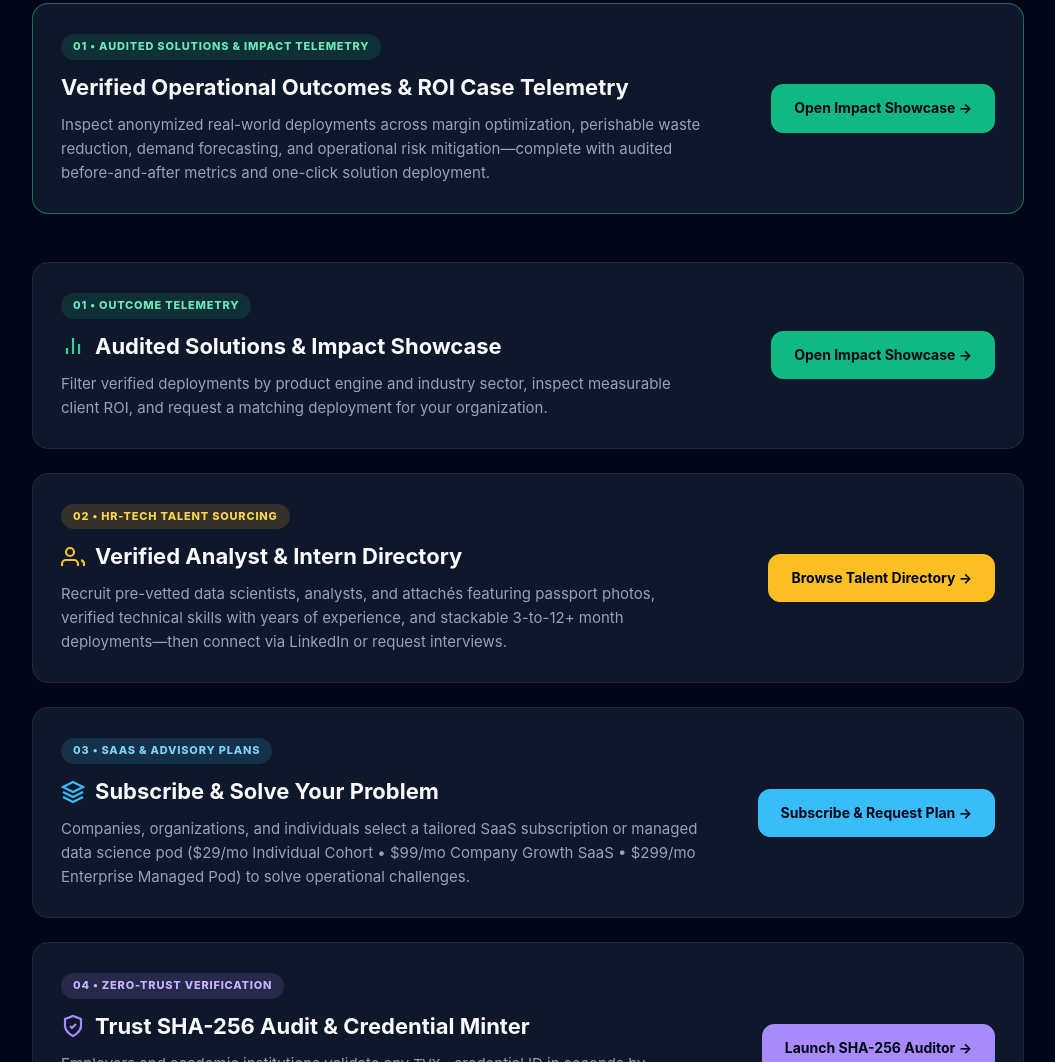
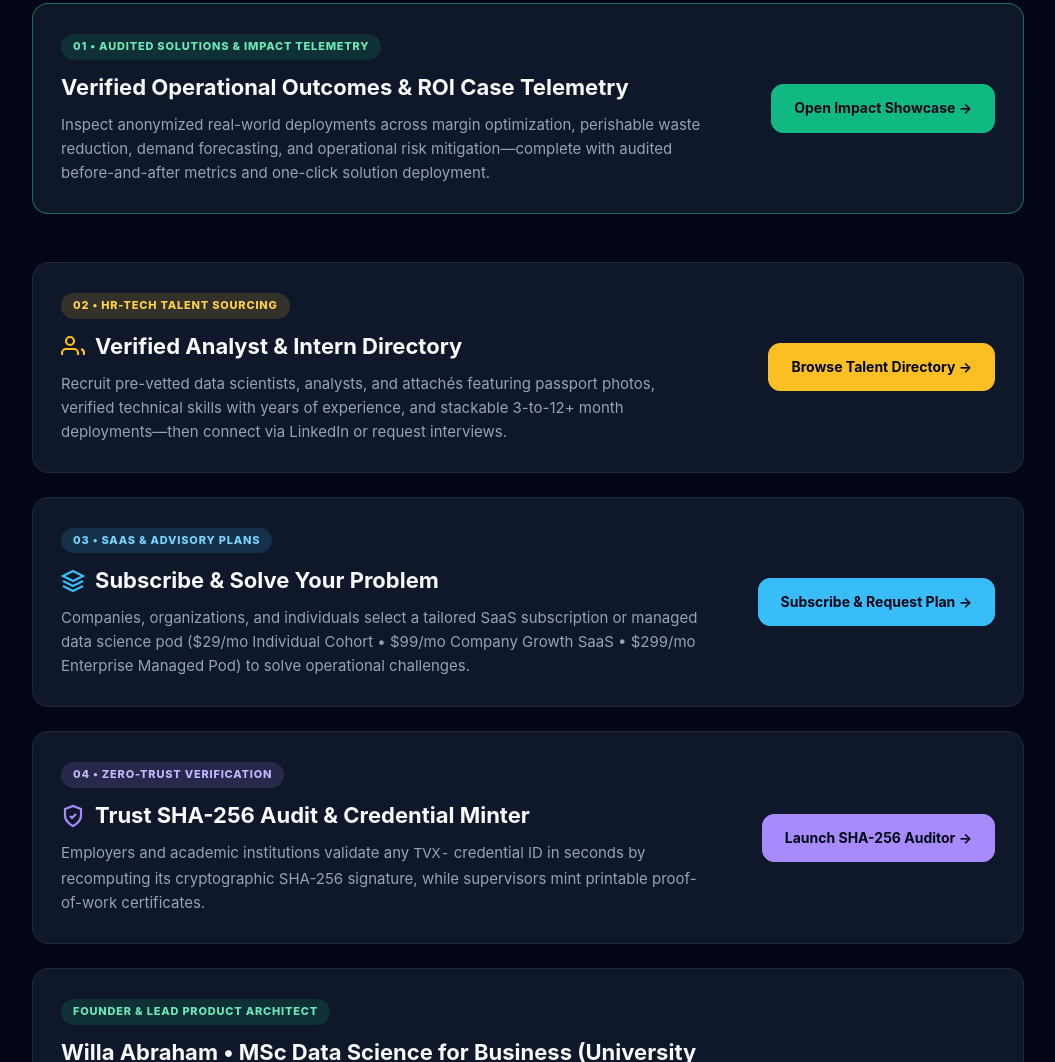
Before and after one commit to TWEVIX/TWEVIX-Pulse-website, a plain HTML site: page index.html in a window 1280 px wide. Shown: the part 764-1826 px from the top of the page, without its empty margins (112-1167 px from the left). Drawn offline with Linux system fonts and the light colour scheme.

Commit message:
Remove Impact Showcase section from index.html
Removed the Impact Showcase section from the HTML.

```diff
--- a/index.html
+++ b/index.html
@@ -144,17 +144,7 @@ footer a{color:#34d399;font-weight:600}
   </section>
 
   <section id="solutions">
-    <div id="impact" class="box">
-      <div class="box-text">
-        <span class="tag t-em">01 • Outcome Telemetry</span>
-        <h3>
-          <svg width="24" height="24" viewBox="0 0 24 24" fill="none" stroke="#34d399" stroke-width="2.2"><line x1="18" y1="20" x2="18" y2="10"></line><line x1="12" y1="20" x2="12" y2="4"></line><line x1="6" y1="20" x2="6" y2="14"></line></svg>
-          Audited Solutions &amp; Impact Showcase
-        </h3>
-        <p>Filter verified deployments by product engine and industry sector, inspect measurable client ROI, and request a matching deployment for your organization.</p>
-      </div>
-      <a href="https://streamlit.app" target="_blank" class="btn btn-em">Open Impact Showcase →</a>
-    </div>
+
 
     <div id="talent" class="box">
       <div class="box-text">
```
